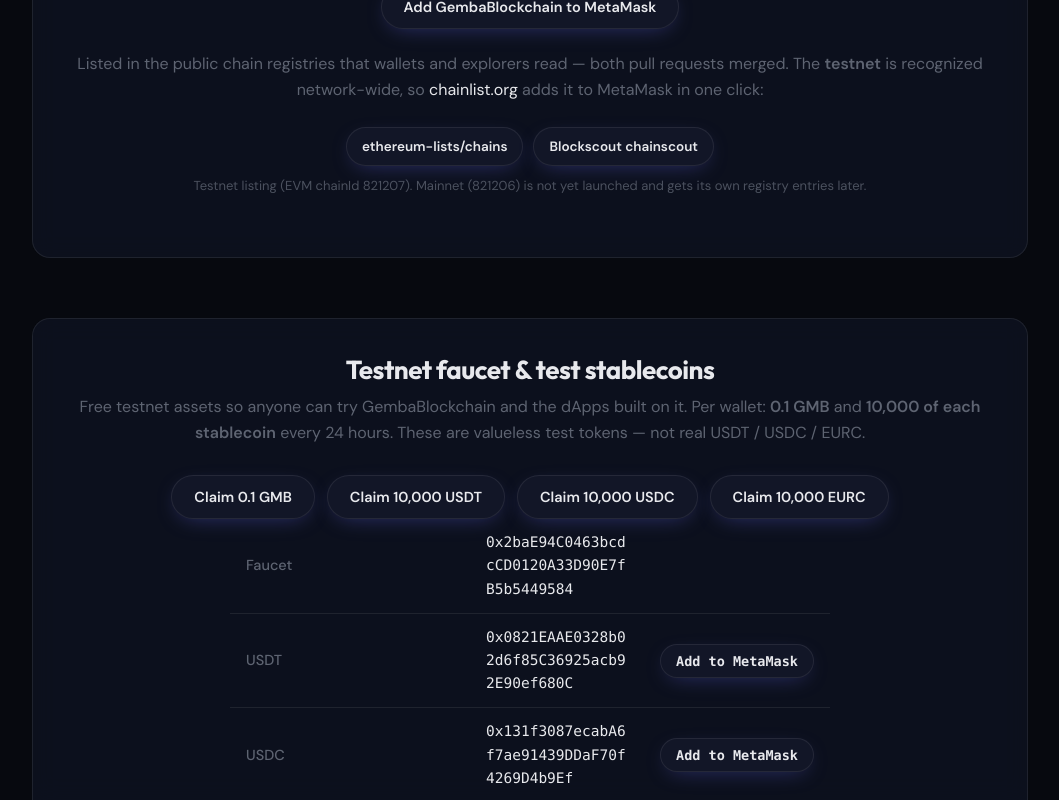
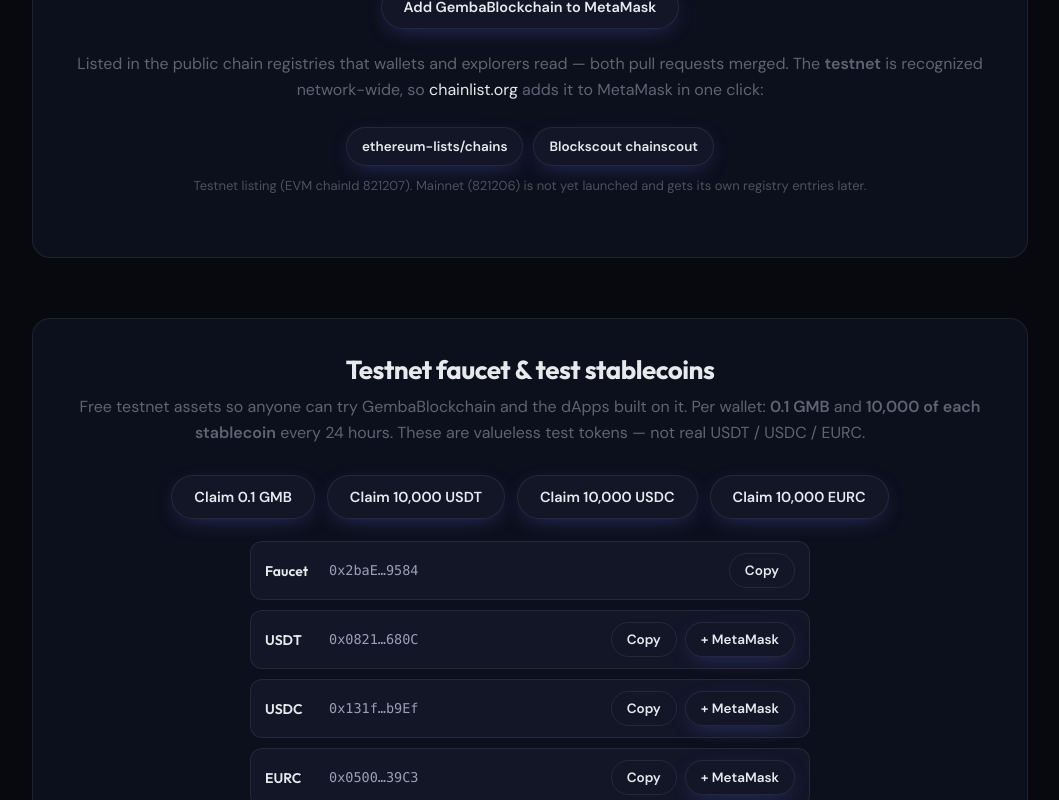
Before and after one commit to ivanovslavy/GembaBlockchain, a React (Vite) app in the folder frontend/landing/: page / in a window 1280 px wide. Shown: the part 2000-2800 px from the top of the page, without its empty margins (110-1169 px from the left). Built offline with nearby package versions, Linux system fonts and the light colour scheme.

Commit message:
feat(landing): reorganise testnet faucet block — truncated addresses + per-asset copy buttons (mobile-friendly rows) instead of an overflowing address table; add Swap + Docs to the nav and Docs to the footer; site-wide mobile responsiveness pass

```diff
--- a/frontend/landing/src/App.css
+++ b/frontend/landing/src/App.css
@@ -251,14 +251,45 @@
 
 /* ---------- responsive ---------- */
 @media (max-width: 820px) {
+  .page { padding: 0 16px; }
   .features { grid-template-columns: 1fr; }
-  .hero h1 { font-size: 34px; }
-  .nav-links a { display: none; }
+  .hero { padding: 34px 0 30px; }
+  .hero h1 { font-size: 34px; letter-spacing: -0.8px; }
+  .lede { font-size: 15.5px; }
+  .nav-links { display: none; }
   .details-inner { padding: 24px 16px; }
   .appblock { flex-direction: column; align-items: stretch; text-align: center; }
+  .appblock .btn { width: 100%; }
+}
+@media (max-width: 480px) {
+  .hero h1 { font-size: 27px; }
+  .hero-logo { width: 64px; height: 64px; }
+  .cta { gap: 10px; }
+  .cta .btn { width: 100%; }
+  .details h2, .appblock h2 { font-size: 20px; }
+  .badge { font-size: 12px; }
+  .footer-links { gap: 12px 16px; }
 }
 
 /* glass surfaces + display font — slavy.gembait.com design language */
 .appblock, .details-inner, .credit, .badge, .note p { backdrop-filter: blur(12px); }
 .appblock, .details-inner, .credit { border-radius: 18px; }
 .brand, .footer-brand { font-family: var(--font-display); letter-spacing: -0.02em; }
+
+/* ---------- faucet asset rows (truncated address + copy button) ---------- */
+.assets { display: flex; flex-direction: column; gap: 10px; max-width: 560px; margin: 22px auto 4px; text-align: left; }
+.asset {
+  display: flex; align-items: center; gap: 12px;
+  background: var(--card-2); border: 1px solid var(--border); border-radius: 12px;
+  padding: 11px 14px;
+}
+.asset-label { font-family: var(--font-display); font-weight: 600; color: var(--heading); min-width: 52px; font-size: 14px; }
+.asset-addr { font-family: ui-monospace, "SF Mono", Consolas, monospace; font-size: 13.5px; color: var(--text); white-space: nowrap; }
+.asset-addr:hover { color: var(--indigo); }
+.asset-actions { margin-left: auto; display: flex; gap: 8px; }
+@media (max-width: 560px) {
+  .asset { flex-wrap: wrap; gap: 8px 10px; }
+  .asset-addr { font-size: 13px; }
+  .asset-actions { margin-left: 0; width: 100%; }
+  .asset-actions .btn { flex: 1; }
+}
--- a/frontend/landing/src/App.jsx
+++ b/frontend/landing/src/App.jsx
@@ -12,6 +12,7 @@
   github: "https://github.com/ivanovslavy/GembaBlockchain",
   swap: "https://swap.gembachain.io",
   addresses: "https://addresses.gembachain.io",
+  docs: "https://github.com/ivanovslavy/GembaBlockchain/tree/main/docs",
   gembait: "https://gembait.com",
   symbol: "GMB",
 };
@@ -83,6 +84,44 @@
   } catch (e) {
     console.error(e);
   }
+}
+
+function AssetRow({ label, address, onAdd }) {
+  const [copied, setCopied] = useState(false);
+  const copy = async () => {
+    try {
+      await navigator.clipboard.writeText(address);
+      setCopied(true);
+      setTimeout(() => setCopied(false), 1300);
+    } catch {
+      /* clipboard unavailable */
+    }
+  };
+  const short = `${address.slice(0, 6)}…${address.slice(-4)}`;
+  return (
+    <div className="asset">
+      <span className="asset-label">{label}</span>
+      <a
+        className="asset-addr"
+        href={`${NET.explorer}/address/${address}`}
+        target="_blank"
+        rel="noopener"
+        title={address}
+      >
+        {short}
+      </a>
+      <div className="asset-actions">
+        <button className="btn btn-sm btn-ghost" onClick={copy} aria-label={`Copy ${label} address`}>
+          {copied ? "Copied ✓" : "Copy"}
+        </button>
+        {onAdd && (
+          <button className="btn btn-sm" onClick={onAdd}>
+            + MetaMask
+          </button>
+        )}
+      </div>
+    </div>
+  );
 }
 
 function ClaimButtons() {
@@ -206,12 +245,18 @@
           </span>
         </a>
         <nav className="nav-links">
+          <a href={NET.swap} target="_blank" rel="noopener">
+            Swap
+          </a>
           <a href="#faucet">Faucet</a>
           <a href={NET.explorer} target="_blank" rel="noopener">
             Explorer
           </a>
           <a href={NET.addresses} target="_blank" rel="noopener">
             Addresses
+          </a>
+          <a href={NET.docs} target="_blank" rel="noopener">
+            Docs
           </a>
           <a href={NET.github} target="_blank" rel="noopener">
             GitHub
@@ -343,28 +388,12 @@
               every 24 hours. These are valueless test tokens — not real USDT / USDC / EURC.
             </p>
             <ClaimButtons />
-            <table>
-              <tbody>
-                <tr>
-                  <th>Faucet</th>
-                  <td>
-                    <a href={`${NET.explorer}/address/${FAUCET}`} target="_blank" rel="noopener">{FAUCET}</a>
-                  </td>
-                  <td></td>
-                </tr>
-                {TOKENS.map((t) => (
-                  <tr key={t.symbol}>
-                    <th>{t.symbol}</th>
-                    <td>
-                      <a href={`${NET.explorer}/address/${t.address}`} target="_blank" rel="noopener">{t.address}</a>
-                    </td>
-                    <td style={{ textAlign: "right", whiteSpace: "nowrap" }}>
-                      <button className="btn btn-sm" onClick={() => addToken(t)}>Add to MetaMask</button>
-                    </td>
-                  </tr>
-                ))}
-              </tbody>
-            </table>
+            <div className="assets">
+              <AssetRow label="Faucet" address={FAUCET} />
+              {TOKENS.map((t) => (
+                <AssetRow key={t.symbol} label={t.symbol} address={t.address} onAdd={() => addToken(t)} />
+              ))}
+            </div>
             <p className="muted registries-note">
               The faucet is also built into the dApps with a full UI and cooldown timers:{" "}
               <a href="https://win.gembait.com/en/faucet" target="_blank" rel="noopener">GembaWin faucet</a>
@@ -410,6 +439,9 @@
           <a href={NET.addresses} target="_blank" rel="noopener">
             Addresses
           </a>
+          <a href={NET.docs} target="_blank" rel="noopener">
+            Docs
+          </a>
           <a href={NET.github} target="_blank" rel="noopener">
             GitHub
           </a>
```
